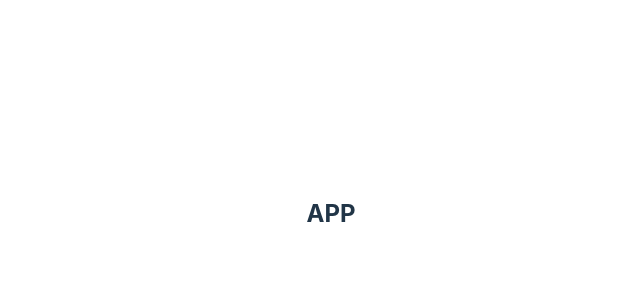
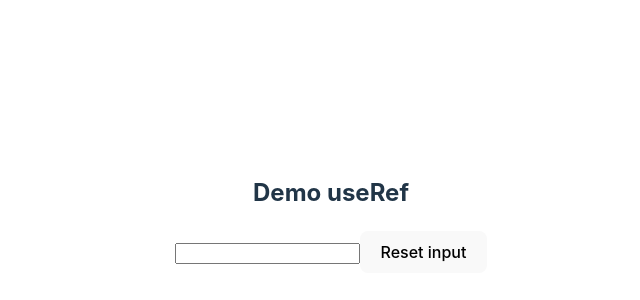
Before and after one commit to Xinginn/MyDigitalCampus-REACT-EX1, a React (Vite) app: page / in a window 1280 px wide. Shown: the part 186-486 px from the top of the page, without its empty margins (309-949 px from the left). Built offline with nearby package versions, Linux system fonts and the light colour scheme.

Commit message:
feat: basic useRef PoC

```diff
--- a/src/App.jsx
+++ b/src/App.jsx
@@ -1,10 +1,21 @@
 
+import { useRef } from 'react';
 import './App.css';
 
 function App(){
+
+  const inputRef = useRef(null)
+
+  function handleClick(){
+    console.log('clicked')
+    inputRef.current.value = "";
+  }
+
   return (
     <div className='App'>
-      <h2>APP</h2>
+      <h2>Demo useRef</h2>
+      <input type="text" ref={inputRef} />
+      <button type="button" onClick={() => handleClick()}> Reset input </button>
     </div>
   )
 }
```
Also changed, not shown: 1 other file (tests, documents, lock files or other folders).
